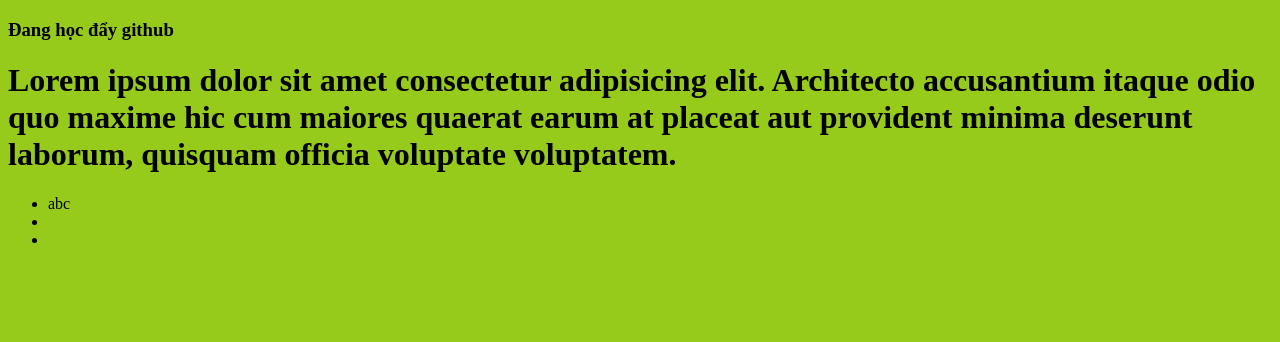
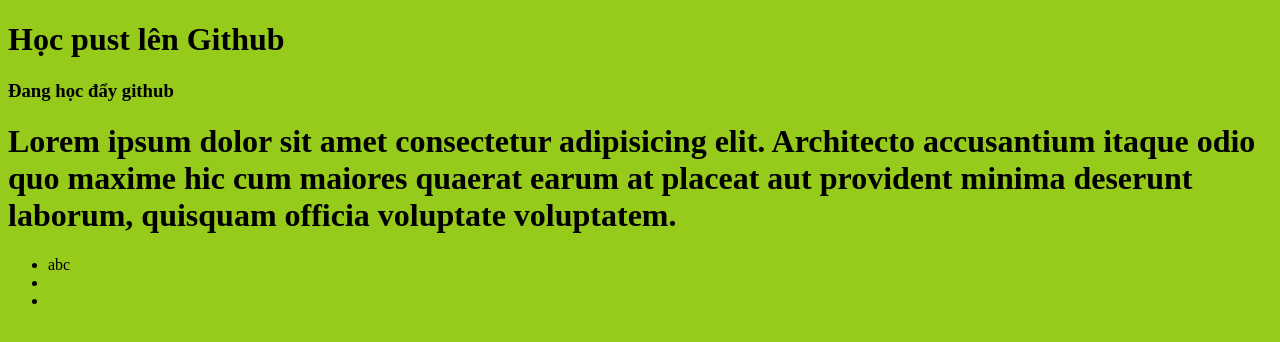
Before and after one commit to Nhat-Anh-Nguyen/Project-01, a plain HTML site: page B2/HMLT/Index.html in a window 1280 px wide. Drawn offline with Linux system fonts and the light colour scheme.

Commit message:
update H1

```diff
--- a/B2/HMLT/Index.html
+++ b/B2/HMLT/Index.html
@@ -8,6 +8,7 @@
     <link rel="stylesheet" href="./CSS/Style.CSS">
 </head>
 <body>
+    <h1>Học pust lên Github</h1>
     <H3>Đang học đẩy github</H3>
     <h1>Lorem ipsum dolor sit amet consectetur adipisicing elit. Architecto accusantium itaque odio quo maxime hic cum maiores quaerat earum at placeat aut provident minima deserunt laborum, quisquam officia voluptate voluptatem.</h1>
     <ul>
```
